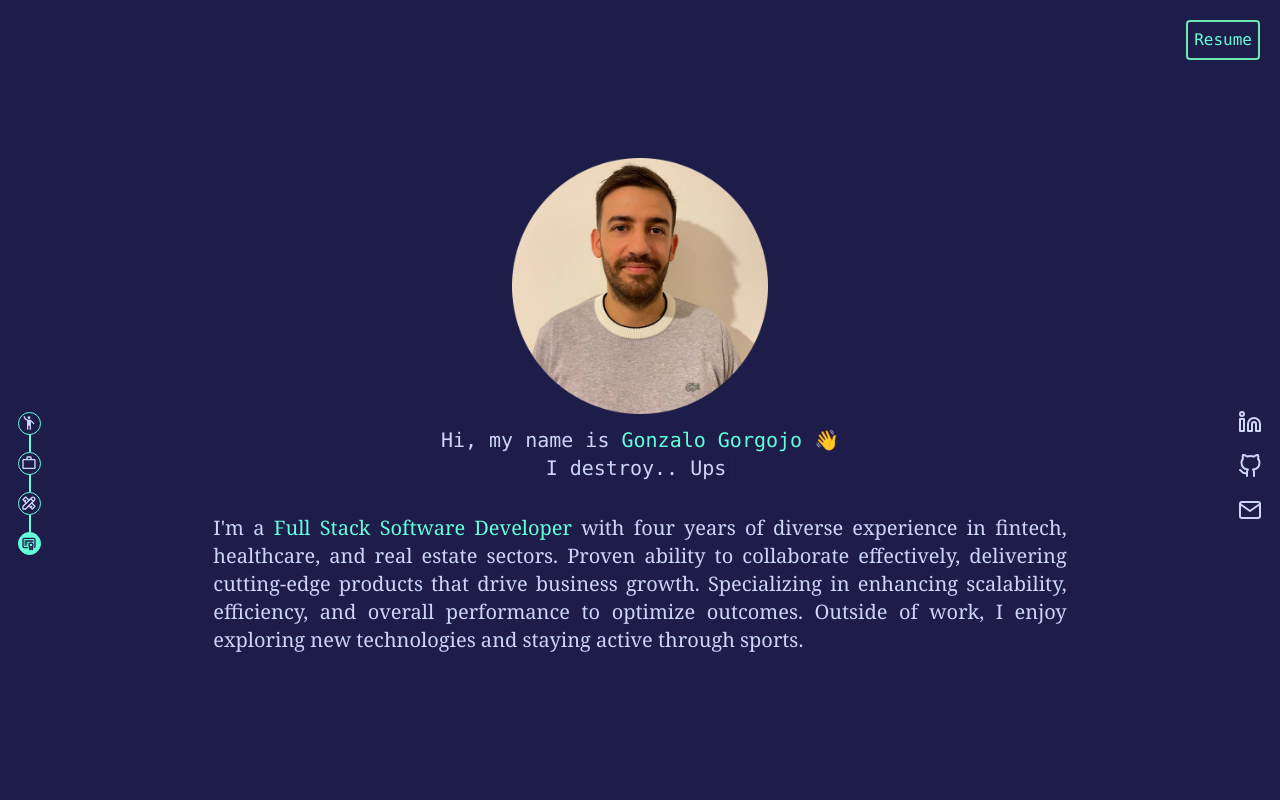
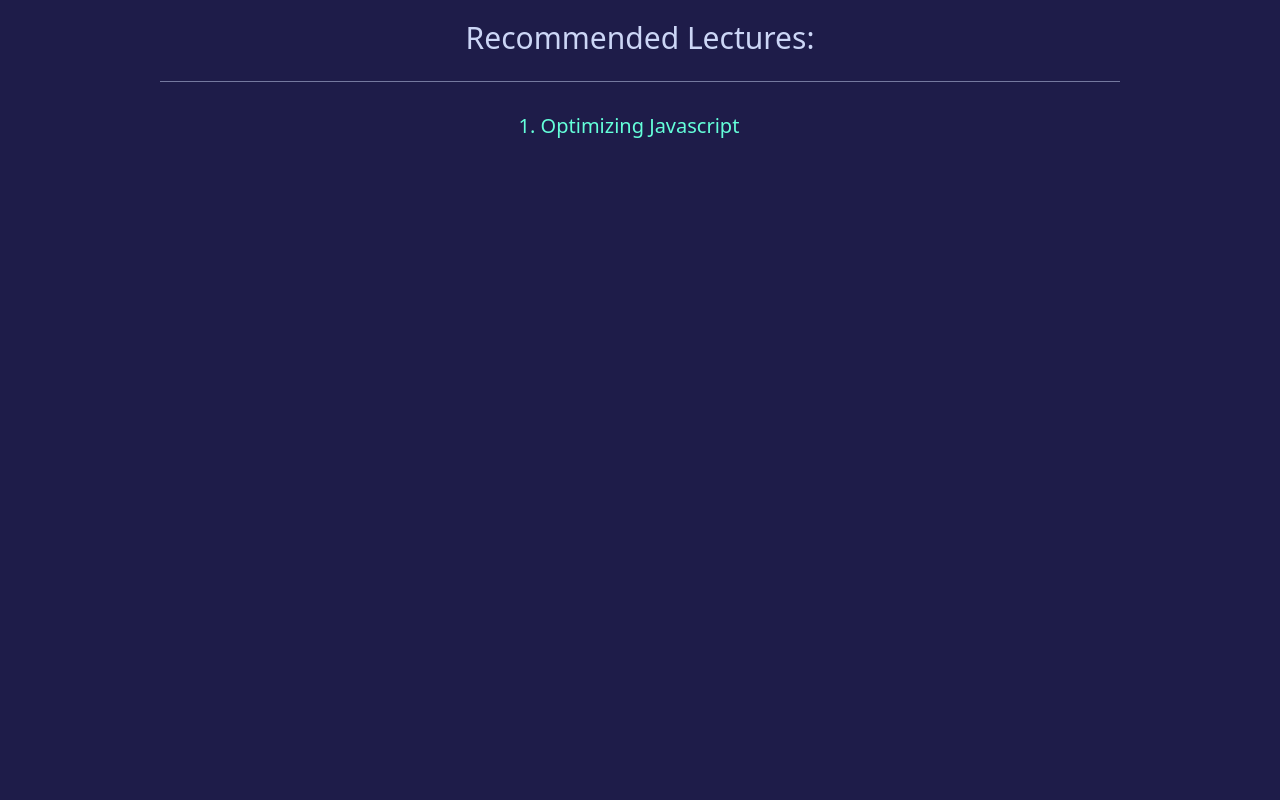
Before and after one commit to GonzaloGorgojo/GonzaloGorgojoV2, a React (Vite) app: page /recommended in a window 1280 px wide. Shown: the top 800 px of the page. Built offline with nearby package versions, Linux system fonts and the light colour scheme.

Commit message:
feat(router): added router and created root, recommended and error pages

```diff
--- a/package.json
+++ b/package.json
@@ -13,6 +13,7 @@
     "react": "^18.2.0",
     "react-dom": "^18.2.0",
     "react-icons": "^4.8.0",
+    "react-router-dom": "^6.23.1",
     "react-typed": "^1.2.0",
     "react-vertical-timeline-component": "^3.6.0"
   },
--- a/src/index.css
+++ b/src/index.css
@@ -176,3 +176,27 @@
 .footer-container {
   background-color: var(--main-bg-color);
 }
+
+/* routes/Recommended */
+
+.recommended-container {
+  background-color: var(--main-bg-color);
+}
+
+.recommended-container h1 {
+  color: var(--alternative-text-color);
+}
+
+.recommended-links {
+  color: var(--main-text-color);
+}
+
+.recommended-links:hover {
+  color: var(--alternative-text-color);
+}
+
+/*routes/ErrorPage */
+
+#error-page {
+  background-color: var(--main-bg-color);
+}
--- a/src/main.tsx
+++ b/src/main.tsx
@@ -1,10 +1,25 @@
 import React from 'react';
 import ReactDOM from 'react-dom/client';
-import App from './App';
+import { RouterProvider, createBrowserRouter } from 'react-router-dom';
+import Root from './routes/Root';
 import './index.css';
+import ErrorPage from './routes/ErrorPage';
+import RecommededPage from './routes/Recommended';
+
+const router = createBrowserRouter([
+  {
+    path: '/',
+    element: <Root />,
+    errorElement: <ErrorPage />,
+  },
+  {
+    path: '/recommended',
+    element: <RecommededPage />,
+  },
+]);
 
 ReactDOM.createRoot(document.getElementById('root') as HTMLElement).render(
   <React.StrictMode>
-    <App />
+    <RouterProvider router={router} />
   </React.StrictMode>
 );
--- /dev/null
+++ b/src/routes/ErrorPage.tsx
@@ -0,0 +1,18 @@
+import { Link } from 'react-router-dom';
+
+export default function ErrorPage() {
+  return (
+    <div
+      id="error-page"
+      className="flex flex-col h-screen justify-center items-center"
+    >
+      <h1 className="text-white">Oops!</h1>
+      <p className="text-white my-5">
+        Sorry, an unexpected error has occurred.
+      </p>
+      <Link className="text-green-600" to="/">
+        Click here to return to Home
+      </Link>
+    </div>
+  );
+}
--- /dev/null
+++ b/src/routes/Recommended.tsx
@@ -0,0 +1,22 @@
+import DividierLine from 'src/components/common/DividerLine.component';
+
+export default function RecommededPage() {
+  return (
+    <div className="recommended-container flex flex-col  items-center  h-screen">
+      <h1 className="text-3xl my-5">Recommended Lectures:</h1>
+
+      <DividierLine />
+      <ol className="list-decimal my-5">
+        <li className="recommended-links text-xl">
+          <a
+            href="https://romgrk.com/posts/optimizing-javascript"
+            target="_blank"
+            rel="noreferrer"
+          >
+            Optimizing Javascript
+          </a>
+        </li>
+      </ol>
+    </div>
+  );
+}
```
Also changed, not shown: src/routes/Root.tsx (renamed from src/App.tsx, +6 -5 lines), 1 other file (tests, documents, lock files or other folders).
